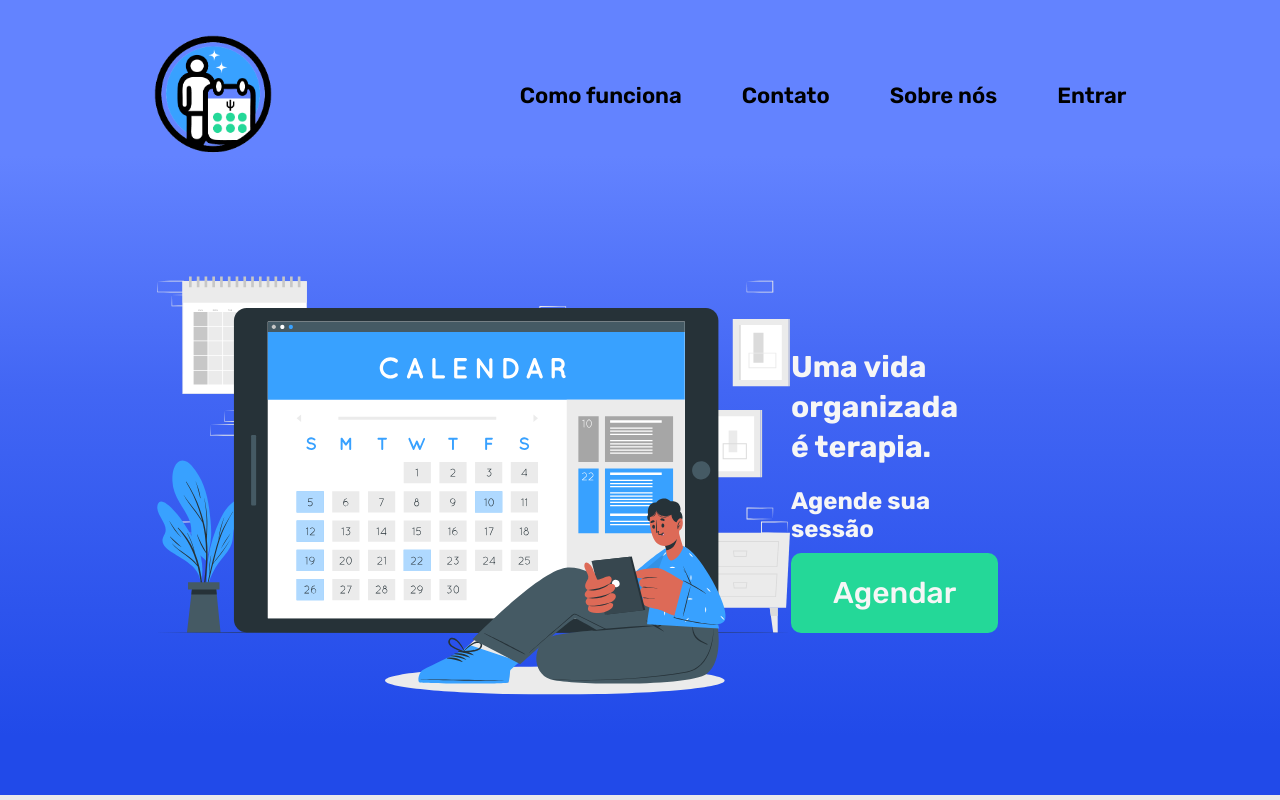
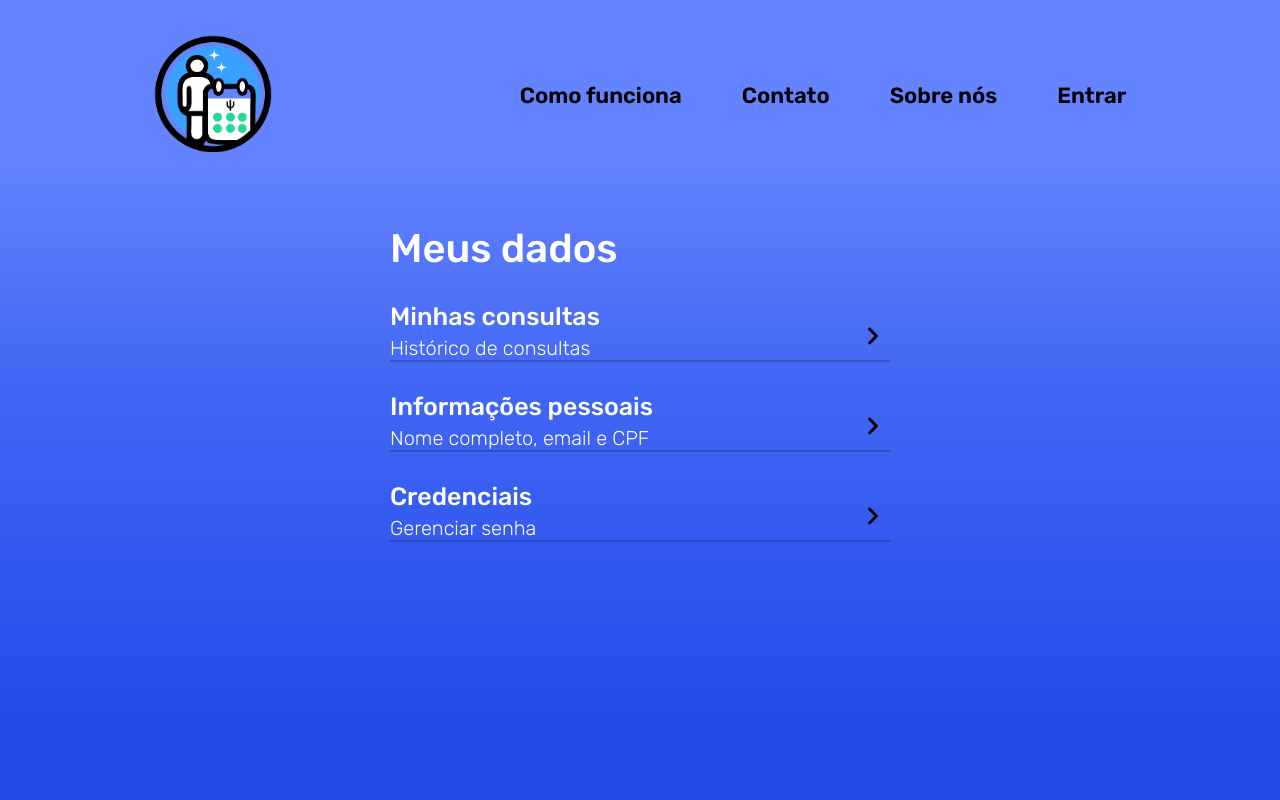
Before and after one commit to yuriTakamisawaRibeiro/TeralinkFront, a React (Vite) app: page / in a window 1280 px wide. Shown: the top 800 px of the page. Built offline with nearby package versions, Linux system fonts and the light colour scheme.

Commit message:
userPatientProfile

```diff
--- a/package.json
+++ b/package.json
@@ -13,11 +13,10 @@
     "axios": "^1.6.8",
     "bootstrap": "^5.3.3",
     "react": "^18.2.0",
-    "react-bootstrap": "^2.10.2",
     "react-dom": "^18.2.0",
     "react-dropdown-select": "^4.11.2",
     "react-icons": "^5.0.1",
-    "react-router-dom": "^6.23.0",
+    "react-router-dom": "^6.23.1",
     "styled-components": "^6.1.8"
   },
   "devDependencies": {
--- /dev/null
+++ b/src/components/ProfileOption/index.jsx
@@ -0,0 +1,20 @@
+import { Container, Title, SubTitle, ImageArea } from './styles';
+import seta from '../../assets/seta.svg';
+
+export function ProfileOption({ title, subtitle }) {
+    const handleClick = () => {
+        console.log('Componente clicado');
+        // Aqui você pode adicionar a lógica para lidar com o clique, se necessário
+    };
+
+    return (
+        <Container onClick={handleClick}>
+            <Title>{title}</Title>
+            <ImageArea>
+                <img src={seta} alt="seta"  />
+            </ImageArea>
+            <SubTitle>{subtitle}</SubTitle>
+            <hr />
+        </Container>
+    );
+}
--- /dev/null
+++ b/src/components/ProfileOption/styles.js
@@ -0,0 +1,42 @@
+import styled from "styled-components";
+
+export const Container = styled.div`
+   width: 500px;
+    display: flex;
+    flex-direction: column;
+    justify-content: center;
+    position: relative;
+    margin-top:30px;
+
+    > hr {
+        border: 0.5px solid #000;
+        opacity: 20%;
+    }
+
+
+`;
+
+export const Title = styled.h2`
+    font-weight: 500;
+    font-size: 25px;
+    padding-bottom: 5px;
+`;
+
+export const SubTitle = styled.h3`
+    font-weight: 300;
+    font-size: 20px;
+`;
+
+export const ImageArea = styled.div`
+    display: flex;
+    justify-content: flex-end; /* Alinha a imagem à direita */
+    align-items: center; /* Centraliza verticalmente */
+    width: 100%; /* Garante que o ImageArea ocupe toda a largura do Container */
+    height: 100%; /* Pode ser ajustado conforme necessário */
+
+    > img {
+        position: absolute;
+    }
+
+
+`;
--- a/src/main.jsx
+++ b/src/main.jsx
@@ -6,10 +6,11 @@ import GlobalStyle from './styles/global';
 import { SignInPatient } from './pages/SignInPatient';
 import { SignUpPatient } from './pages/SignUpPatient';
 import { Home } from './pages/Home';
+import { UserPatientProfile } from './pages/UserPatientProfile';
 
 ReactDOM.createRoot(document.getElementById('root')).render(
   <React.StrictMode>
     <GlobalStyle/>
-    <Home />
+    <UserPatientProfile />
   </React.StrictMode>,
 )
--- a/src/pages/UserPatientProfile/index.jsx
+++ b/src/pages/UserPatientProfile/index.jsx
@@ -0,0 +1,26 @@
+import { Header } from "../../components/Header"
+import { ProfileOption } from "../../components/ProfileOption"
+import { Container, Background1, DataArea, Title,Area } from "./styles"
+import background1 from "../../assets/background1.svg"
+
+
+export const UserPatientProfile = () => {
+
+
+    return (
+        <Container>
+            <Background1 background={background1} />
+            <Header />
+
+            <DataArea style={{ alignItems: 'center' }}>
+                <Area>
+                <Title>Meus dados</Title>
+
+                <ProfileOption title="Minhas consultas" subtitle="Histórico de consultas" />
+                </Area>
+                <ProfileOption title="Informações pessoais" subtitle="Nome completo, email e CPF" />
+                <ProfileOption title="Credenciais" subtitle="Gerenciar senha" />
+            </DataArea>
+        </Container>
+    )
+}
--- a/src/pages/UserPatientProfile/styles.js
+++ b/src/pages/UserPatientProfile/styles.js
@@ -1 +1,35 @@
 import styled from "styled-components";
+
+export const Container = styled.div`
+    width: 100%;
+    overflow-x: hidden;
+
+
+`;
+
+export const Background1 = styled.div`
+    position: absolute;
+    width: 100%;
+    height: 100%;
+    background-image: url(${props => props.background});
+    background-size: cover;
+    z-index: -1;
+`;
+
+export const DataArea = styled.div`
+    margin-top: 50px;
+    color: #fff;
+    display: flex;
+    flex-direction: column;
+    justify-content: flex-start; // Garante que o conteúdo seja alinhado ao topo
+    align-items: flex-start; // Mantém o conteúdo alinhado à esquerda
+`;
+
+export const Title = styled.h1`
+    font-size: 40px;
+    font-weight:500;
+
+`;
+
+export const Area = styled.div`
+`
```
Also changed, not shown: src/assets/seta.svg (added), 1 other file (tests, documents, lock files or other folders).
